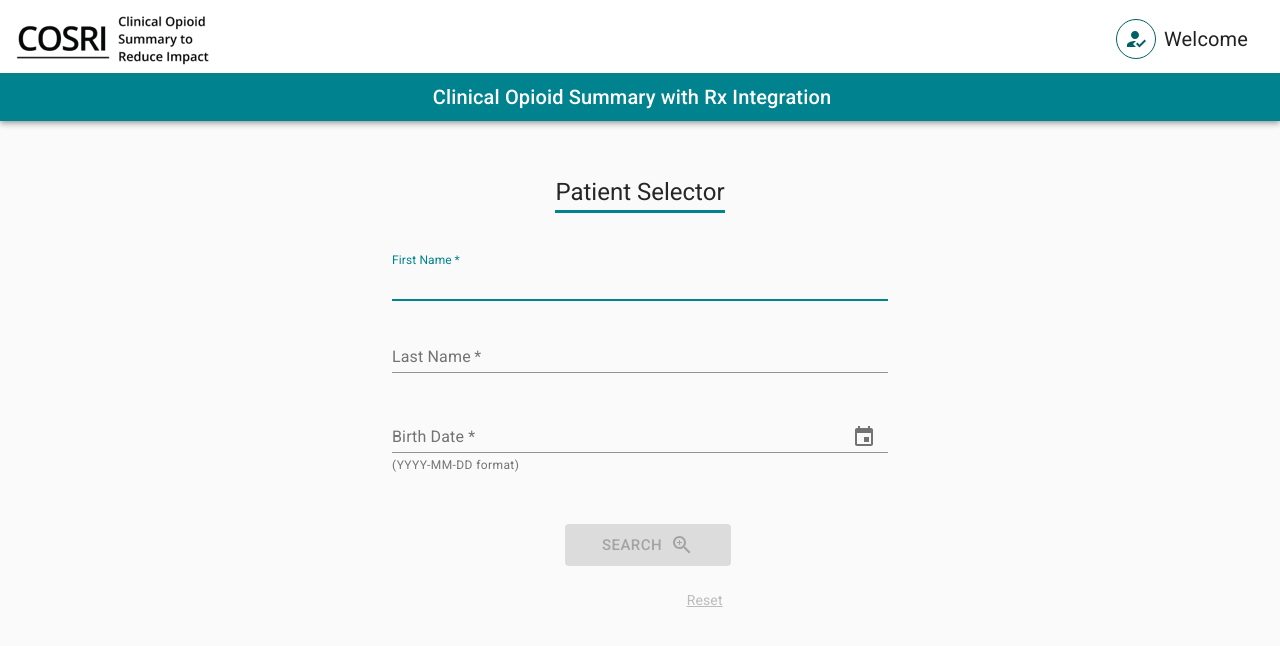
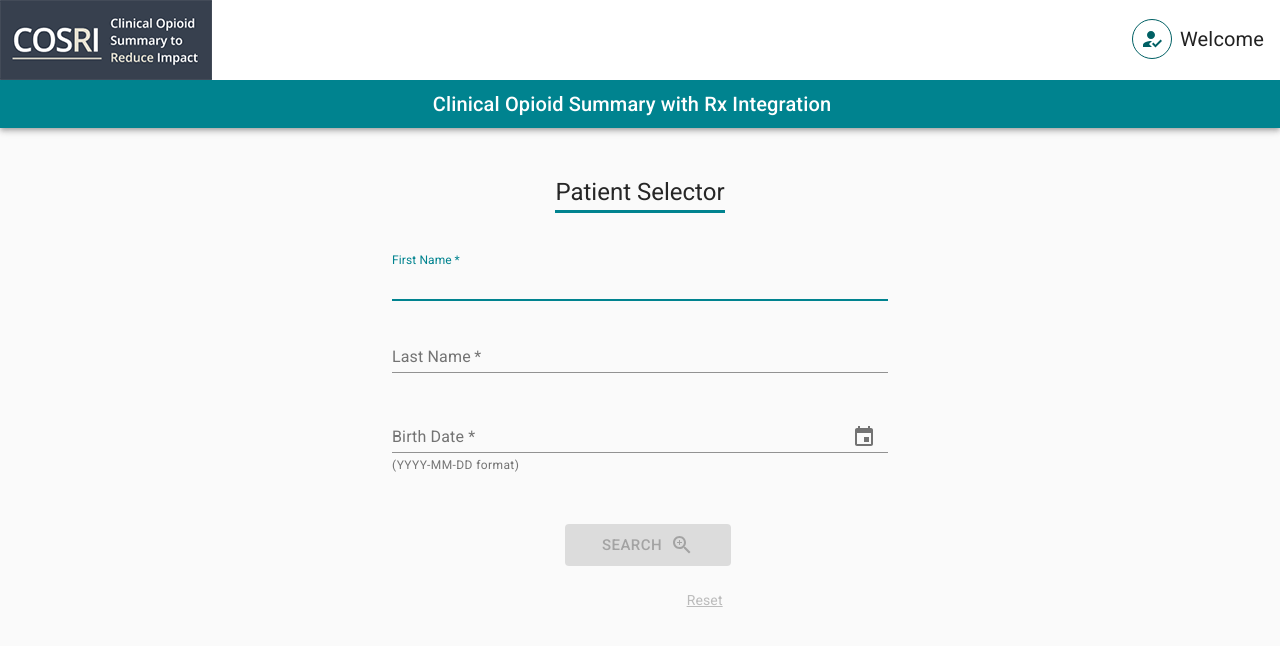
Before and after one commit to uwcirg/cosri-patient-search-interface, a React app: page / in a window 1280 px wide. Shown: the top 646 px of the page. Built offline with nearby package versions, Linux system fonts and the light colour scheme.

Commit message:
better resolution logo

```diff
--- a/src/js/components/Header.js
+++ b/src/js/components/Header.js
@@ -14,7 +14,7 @@ const useStyles = makeStyles((theme) => ({
         paddingRight: 16, // keep right padding when drawer closed
     },
     topBar: {
-        padding: `${theme.spacing(2)}px ${theme.spacing(2)}px ${theme.spacing(1)}px`,
+        padding: 0,
         background: "#FFF",
         display: "flex",
         flexDirection: "row",
```
Also changed, not shown: src/assets/logo_horizontal.png.
